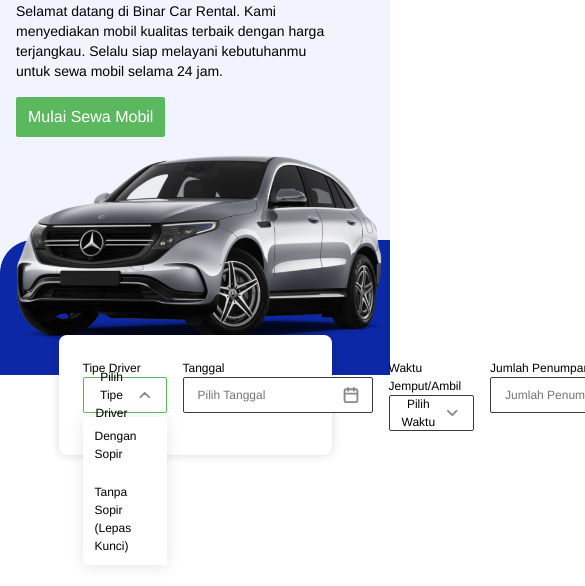
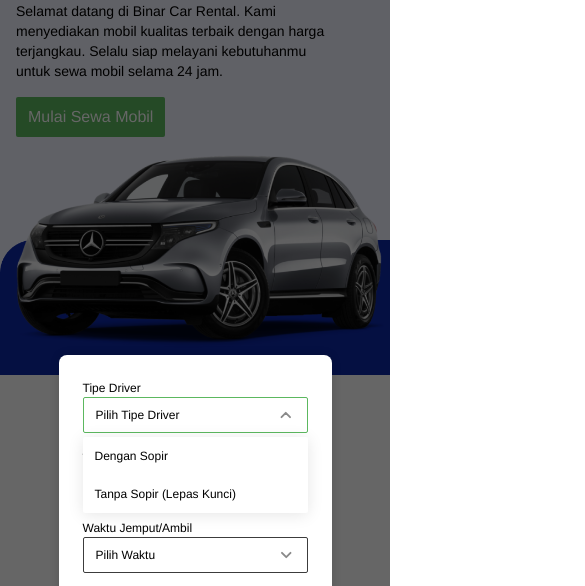
Before and after one commit to erickyudha/rental-car-website, a plain HTML site: page cari-mobil.html in a window 390 px wide. Both pictures are taken after a click on the button "Pilih Tipe Driver". Shown: the part 253-839 px from the top of the page, 585 px wide, since content can reach past the window. Drawn offline with nearby package versions, Linux system fonts and the light colour scheme.

Commit message:
done with form overlay system

```diff
--- a/cari-mobil.html
+++ b/cari-mobil.html
@@ -178,6 +178,9 @@
       <button class="btn btn-success">Cari Mobil</button>
     </form>
 
+    <!-- INPUT OVERLAY -->
+    <span class="overlay"></span>
+
     <!-- FOOTER -->
     <footer class="global-container">
       <ul class="flex-column flex-gap-16 no-mp">
--- a/script/cari-mobil.js
+++ b/script/cari-mobil.js
@@ -2,6 +2,7 @@ const selectInputArr = document.getElementsByClassName("select-input");
 const selectBtnArr = document.getElementsByClassName("select-btn")
 const selectDropArr = document.getElementsByClassName("select-dropdown");
 const textInputArr = document.getElementsByClassName("text-input");
+const formOverlay = document.querySelector(".overlay")
 
 const changeWidthBatch = (elementArr, targetWidth) => {
     for (let element of elementArr) {
@@ -27,6 +28,7 @@ const dropdownViewEvent = () => {
         selectBtnArr[i].addEventListener("click", () => {
             dropdown.classList.toggle("active");
             arrowImg.classList.toggle("active");
+            formOverlay.classList.toggle("active");
             rotateImg()
         })
 
@@ -34,6 +36,7 @@ const dropdownViewEvent = () => {
             setTimeout(() => {
                 dropdown.classList.remove("active");
                 arrowImg.classList.remove("active");
+                formOverlay.classList.remove("active");
             }, 120);
         })
     }
@@ -52,6 +55,7 @@ const dropdownClickEvent = () => {
                 input.checked = true;
 
                 selectDropArr[i].classList.remove("active");
+                formOverlay.classList.remove("active");
             })
         }
     }
@@ -72,10 +76,12 @@ const textInputActiveEvent = () => {
 
         inputBox.addEventListener("click", () => {
             inputContainer.classList.toggle("active")
+            formOverlay.classList.toggle("active");
         })
         inputBox.addEventListener("focusout", () => {
             setTimeout(() => {
                 inputContainer.classList.remove("active");
+                formOverlay.classList.remove("active");
             }, 120);
         })
     }
--- a/script/date-picker.js
+++ b/script/date-picker.js
@@ -40,11 +40,18 @@ dateRange.daterangepicker({
 
 const dateInputBox = document.querySelector(".date-input .input-container");
 
+
 dateRange.on("show.daterangepicker", () => {
+    const formOverlay = document.querySelector(".overlay")
+
     dateInputBox.classList.toggle("active");
+    formOverlay.classList.toggle("active");
 })
 dateRange.on("hide.daterangepicker", () => {
+    const formOverlay = document.querySelector(".overlay")
+
     dateInputBox.classList.toggle("active");
+    formOverlay.classList.toggle("active");
 })
 
 dateRange.on('apply.daterangepicker', function (ev, picker) {
--- a/style/cari-mobil.css
+++ b/style/cari-mobil.css
@@ -14,6 +14,8 @@
   display: grid;
   grid-template-columns: 1fr 1fr 1fr 1fr 92px;
   grid-gap: 16px;
+
+  z-index: 11;
 }
 
 #car-form > .btn-success {
@@ -32,3 +34,26 @@
 footer {
   margin-top: 300px;
 }
+
+@media only screen and (max-width: 1200px) {
+  #car-form {
+    margin-top: -20px;
+    grid-template-columns: 1fr 1fr;
+    grid-template-rows: 1fr 1fr 1fr;
+  }
+
+  footer {
+    margin-top: 350px;
+  }
+}
+
+@media only screen and (max-width: 768px) {
+  #car-form {
+    grid-template-columns: 1fr;
+    grid-template-rows: 1fr 1fr 1fr 1fr 1fr;
+  }
+
+  footer {
+    margin-top: 400px;
+  }
+}
--- a/style/master.css
+++ b/style/master.css
@@ -133,6 +133,26 @@ h2 {
   justify-self: start;
 }
 
+.overlay {
+  display: hidden;
+  position: fixed;
+  left: 0px;
+  top: 0px;
+  width: 100vw;
+  height: 100vh;
+
+  background: rgb(0, 0, 0);
+  z-index: 10;
+
+  opacity: 0;
+  transition: 0.2s ease-out;
+}
+.overlay.active {
+  display: block;
+  opacity: 0.6;
+  transition: 0.2s ease-in;
+}
+
 ul {
   list-style: none;
 }
@@ -142,7 +162,7 @@ nav {
   position: fixed;
   display: flex;
   justify-content: space-between;
-  z-index: 99;
+  z-index: 5;
 }
 
 #sidebar-toggle {
```
